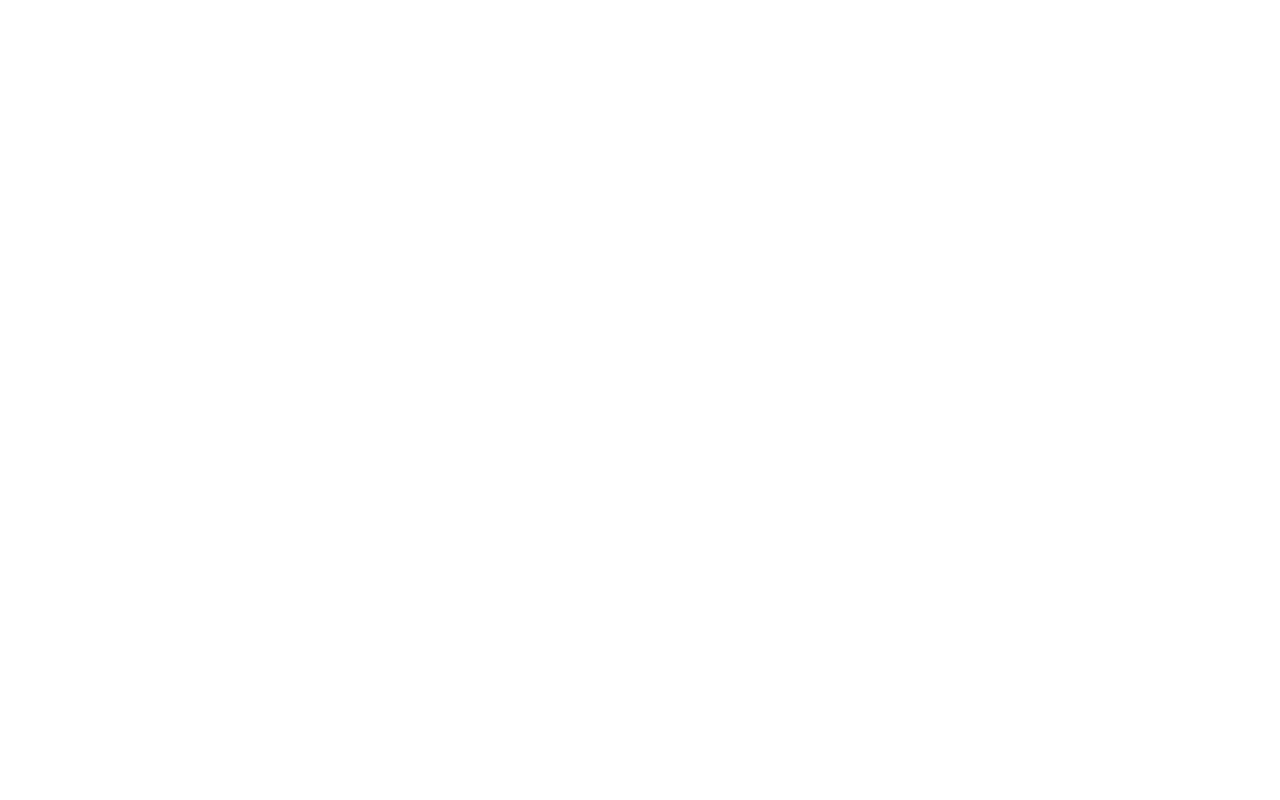
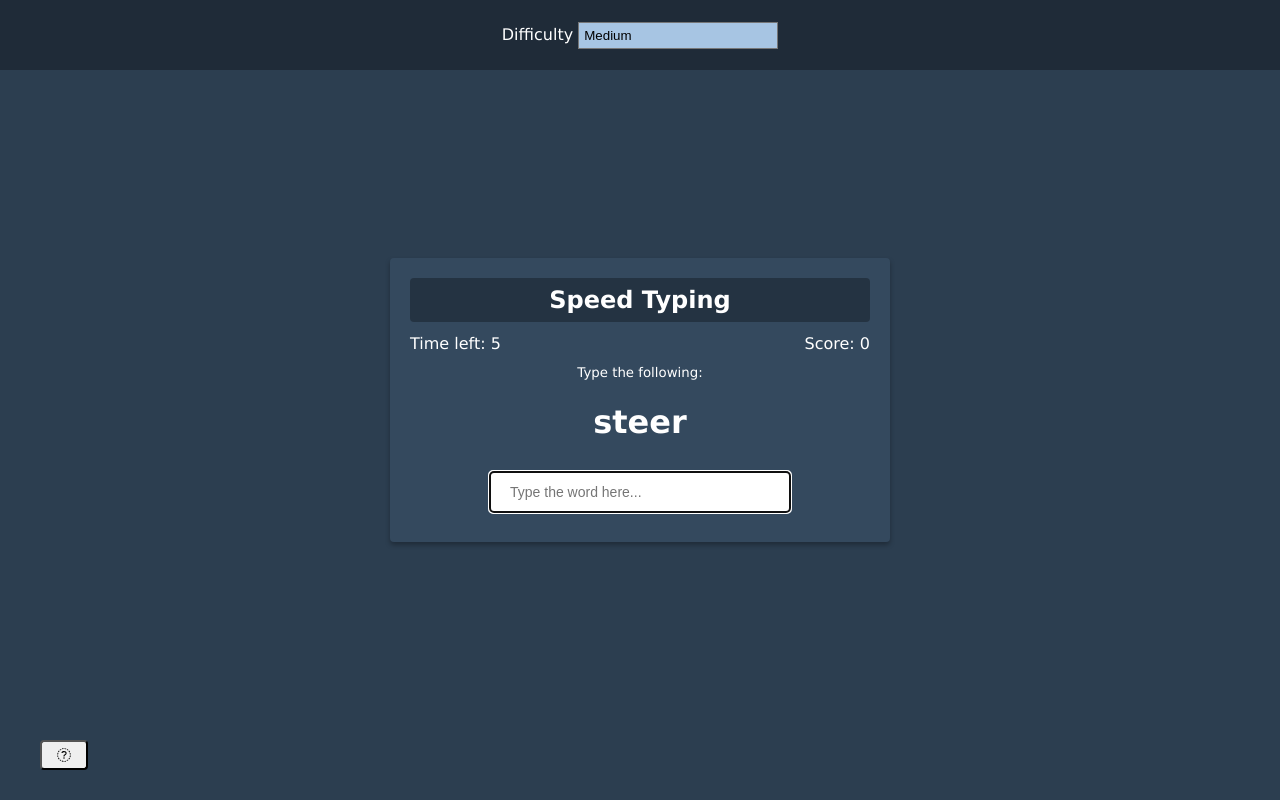
Before and after one commit to AlexUlan/LittleJsProjects, a plain HTML site: page TypingGame/index.html in a window 1280 px wide. Drawn offline with Linux system fonts and the light colour scheme.

Commit message:
create Typing game

```diff
--- a/TypingGame/index.html
+++ b/TypingGame/index.html
@@ -3,10 +3,47 @@
   <head>
     <meta charset="UTF-8" />
     <meta name="viewport" content="width=device-width, initial-scale=1.0" />
+    <script
+      src="https://cdnjs.cloudflare.com/ajax/libs/font-awesome/5.13.0/js/all.min.js"
+      integrity="sha256-KzZiKy0DWYsnwMF+X1DvQngQ2/FxF7MF3Ff72XcpuPs="
+      crossorigin="anonymous"
+    ></script>
     <link rel="stylesheet" href="./style.css" />
     <title>Document</title>
   </head>
   <body>
+    <button class="settings-btn" id="settings-btn">
+      <i class="fas fas-cog"></i>
+    </button>
+
+    <div class="settings" id="settings">
+      <form class="settings-form">
+        <div>
+          <label for="difficulty">Difficulty</label>
+          <select id="difficulty">
+            <option value="easy">Easy</option>
+            <option value="medium">Medium</option>
+            <option value="hard">Hard</option>
+          </select>
+        </div>
+      </form>
+    </div>
+
+    <div class="container">
+      <h2>Speed Typing</h2>
+      <small>Type the following: </small>
+      <h1 id="word">TEST</h1>
+      <input
+        type="text"
+        id="text"
+        autocomplete="off"
+        placeholder="Type the word here..."
+      />
+
+      <p class="time-container">Time left: <span id="time">10s</span></p>
+      <p class="score-container">Score: <span id="score">0</span></p>
+      <div id="end-game-container" class="end-game-container"></div>
+    </div>
     <script src="./index.js"></script>
   </body>
 </html>
--- a/TypingGame/index.js
+++ b/TypingGame/index.js
@@ -0,0 +1,106 @@
+const word = document.querySelector("#word"),
+  typingWord = document.querySelector("#text"),
+  scoreEl = document.querySelector("#score"),
+  timeEl = document.querySelector("#time"),
+  endGameContainer = document.querySelector("#end-game-container"),
+  settingsBtn = document.querySelector("#settings-btn"),
+  settingsContainer = document.querySelector("#settings"),
+  difficultyEl = document.querySelector("#difficulty");
+
+const words = [
+  "sigh",
+  "tense",
+  "airplane",
+  "ball",
+  "pies",
+  "juice",
+  "warlike",
+  "bad",
+  "north",
+  "dependent",
+  "steer",
+  "silver",
+  "highfalutin",
+  "superficial",
+  "quince",
+  "eight",
+  "feeble",
+  "admit",
+  "drag",
+  "loving",
+];
+
+let randomWord;
+let score = 0;
+
+let time = 10;
+
+let tickTime = setInterval(() => {
+  time--;
+  if (time < 0) {
+    endGame();
+  }
+  timeEl.innerHTML = time;
+}, 1000);
+
+let difficulty = localStorage.getItem("difficulty")
+  ? localStorage.getItem("difficulty")
+  : "medium";
+
+function upScore() {
+  score++;
+  scoreEl.innerHTML = score;
+}
+
+function getRandomWord() {
+  randomWord = words[Math.floor(Math.random() * words.length)];
+  word.innerHTML = randomWord;
+}
+
+function chekWord(e) {
+  if (e.target.value.trim().toLowerCase() === randomWord) {
+    getRandomWord();
+    upScore();
+    switch (difficulty) {
+      case "easy":
+        time += 10;
+        break;
+      case "medium":
+        time += 6;
+        break;
+      case "hard":
+        time += 3;
+        break;
+    }
+
+    e.target.value = "";
+  }
+}
+
+function endGame() {
+  clearInterval(tickTime);
+  endGameContainer.style.display = "flex";
+  endGameContainer.innerHTML = `
+    <h1>Time out</h1>
+    <p>You score: ${score} </p>
+    <button autofocus  onclick="location.reload()">Start over</button>
+  `;
+}
+
+typingWord.addEventListener("input", chekWord);
+
+function initGame() {
+  typingWord.focus();
+  getRandomWord();
+  difficultyEl.value = difficulty;
+}
+
+settingsBtn.addEventListener("click", () => {
+  settingsContainer.classList.toggle("hide");
+});
+
+difficultyEl.addEventListener("change", e => {
+  localStorage.setItem("difficulty", e.target.value);
+});
+
+initGame();
--- a/TypingGame/style.css
+++ b/TypingGame/style.css
@@ -0,0 +1,98 @@
+* {
+  box-sizing: border-box;
+}
+body {
+  background-color: #2c3e50;
+  display: flex;
+  align-items: center;
+  justify-content: center;
+  min-height: 100vh;
+  margin: 0;
+  font-family: Verdana, Geneva, Tahoma, sans-serif;
+}
+button {
+  cursor: pointer;
+  font-size: 14px;
+  border-radius: 4px;
+  padding: 5px 15px;
+  outline: 0;
+}
+.settings-btn {
+  position: absolute;
+  bottom: 30px;
+  left: 40px;
+}
+select {
+  width: 200px;
+  padding: 5px;
+  appearance: none;
+  -webkit-appearance: none;
+  -moz-appearance: none;
+  background-color: #a7c5e3;
+  outline: 0;
+}
+.settings {
+  position: absolute;
+  top: 0;
+  left: 0;
+  width: 100%;
+  color: #fff;
+  background-color: rgba(0, 0, 0, 0.3);
+  height: 70px;
+  display: flex;
+  text-align: center;
+  justify-content: center;
+  align-items: center;
+  transform: translateY(0);
+  transition: transform 0.3s ease-in-out;
+}
+.settings.hide {
+  transform: translateY(-100%);
+}
+.container {
+  background-color: #34495e;
+  padding: 20px;
+  border-radius: 4px;
+  box-shadow: 0 3px 5px rgba(0, 0, 0, 0.3);
+  color: #fff;
+  position: relative;
+  text-align: center;
+  width: 500px;
+}
+.container h2 {
+  background-color: rgba(0, 0, 0, 0.3);
+  padding: 8px;
+  border-radius: 4px;
+  margin: 0 0 40px;
+}
+input {
+  border: 0;
+  border-radius: 4px;
+  font-size: 14px;
+  width: 300px;
+  padding: 12px 20px;
+  margin: 10px;
+}
+.score-container {
+  position: absolute;
+  top: 60px;
+  right: 20px;
+}
+.time-container {
+  position: absolute;
+  top: 60px;
+  left: 20px;
+}
+.end-game-container {
+  background-color: inherit;
+  display: none;
+  align-items: center;
+  justify-content: center;
+  flex-direction: column;
+  position: absolute;
+  top: 0;
+  left: 0;
+  width: 100%;
+  height: 100%;
+  z-index: 100;
+}
```
